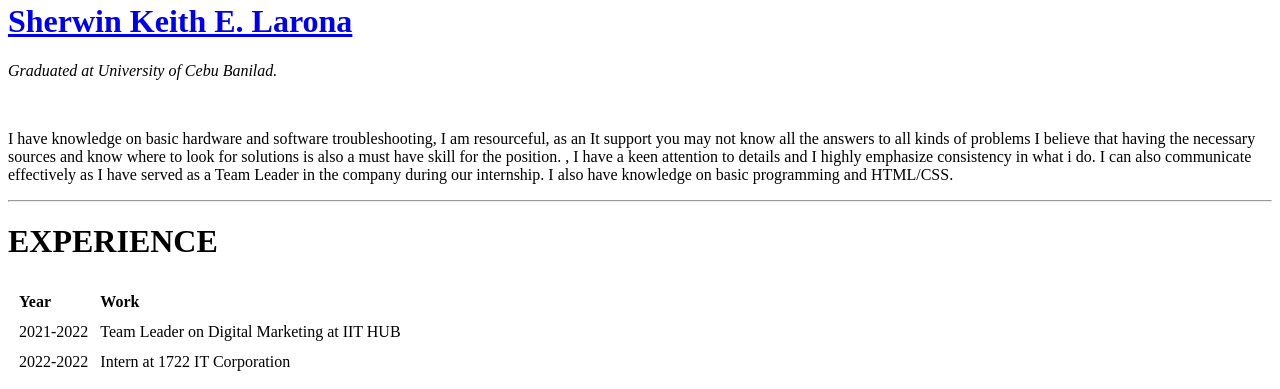
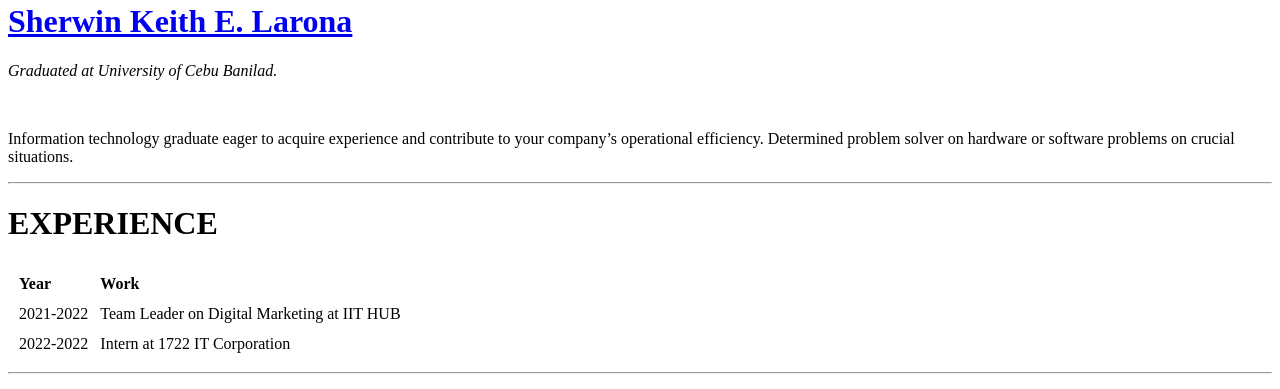
Before and after one commit to otansanity/cv, a plain HTML site: page index.html in a window 1280 px wide. Shown: the part 330-719 px from the top of the page. Drawn offline with Linux system fonts and the light colour scheme.

Commit message:
Updated index

```diff
--- a/index.html
+++ b/index.html
@@ -18,12 +18,9 @@
   </p>
   <br>
   <p align="left">
-    I have knowledge on basic hardware and software troubleshooting, I am resourceful, as an It support you may
-    not know all the answers to all kinds of problems I believe that having the necessary sources and know where to look for solutions
-    is also a must have skill for the position.
-    , I have a keen attention to details and I highly emphasize consistency in what i do. I can also communicate effectively as I have
-    served as a Team Leader in the company during our internship.
-    I also have knowledge on basic programming and HTML/CSS.
+    Information technology graduate eager to acquire experience and contribute to your company’s
+operational efficiency. Determined problem solver on hardware or software problems on crucial
+situations.
   </p>
   <hr>
   <h1>EXPERIENCE</h1>
```
